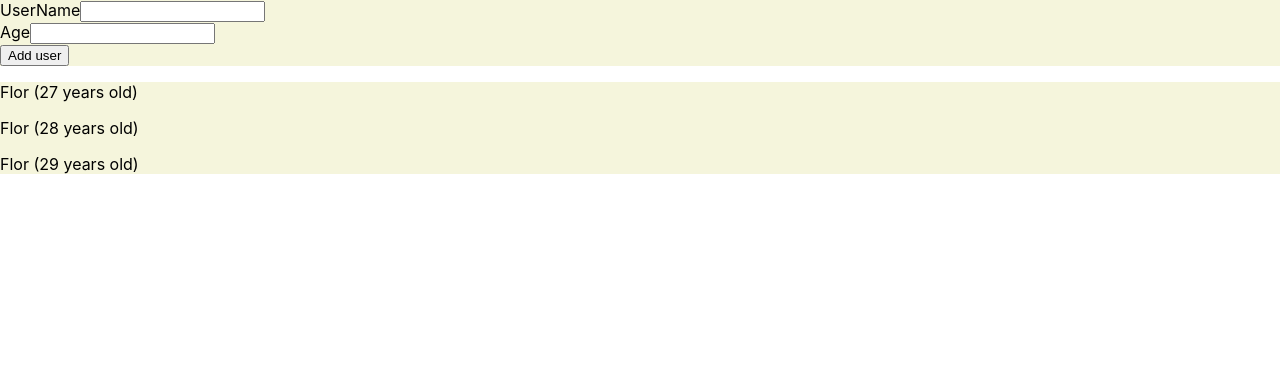
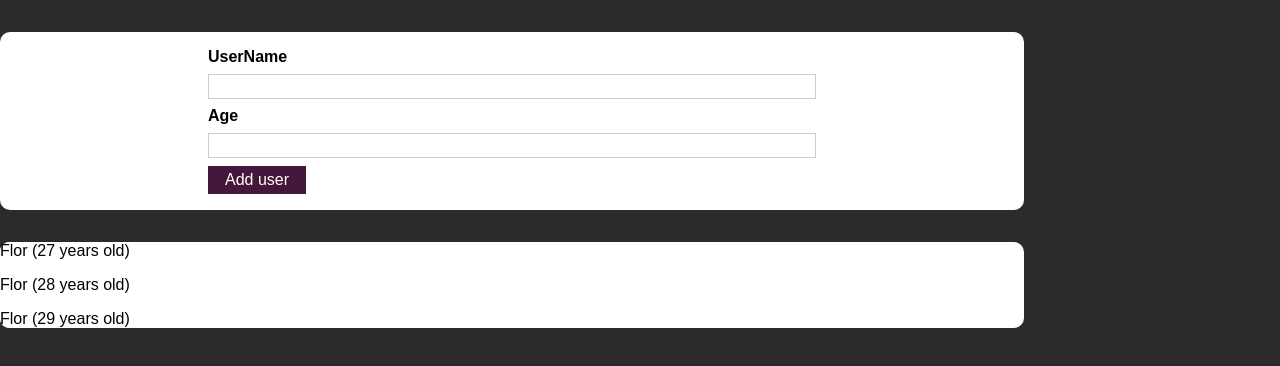
Before and after one commit to FlorFerr/users-app, a React (Create React App) app: page / in a window 1280 px wide. Shown: the top 366 px of the page. Built offline with nearby package versions, Linux system fonts and the light colour scheme.

Commit message:
validación input

```diff
--- a/src/App.js
+++ b/src/App.js
@@ -15,10 +15,8 @@ function App() {
 
   const saveHandler = (usersData) => {
     setUsers( [usersData, ...users])
+  }
 
-
-  }
-  console.log(users)
 
   return (
     <div className="App">
--- a/src/Components/Card/Card.css
+++ b/src/Components/Card/Card.css
@@ -1,3 +1,5 @@
 .card{
-    background-color:beige;
+    background-color:white;
+    border-radius: 10px;
+    width: 80%;
 }
--- a/src/Components/UsersInput/UsersInput.css
+++ b/src/Components/UsersInput/UsersInput.css
@@ -0,0 +1,46 @@
+.input {
+    margin: 2rem auto;
+    padding: 1rem;
+    width: 90%;
+    max-width: 40rem;
+
+  }
+
+  .input label {
+    display: block;
+    font-weight: bold;
+    margin-bottom: 0.5rem;
+  }
+
+  .input input {
+    font: inherit;
+    display: block;
+    width: 100%;
+    border: 1px solid #ccc;
+    padding: 0.15rem;
+    margin-bottom: 0.5rem;
+  }
+
+  .input input:focus {
+    outline: none;
+    border-color: #44173b;
+  }
+
+  .button {
+    font: inherit;
+    border: 1px solid #44173b;
+    background: #44173b;
+    color: white;
+    padding: 0.25rem 1rem;
+    cursor: pointer;
+  }
+
+  .button:hover,
+  .button:active {
+    background: #741188;
+    border-color: #741188;
+  }
+
+  .button:focus {
+    outline: none;
+  }
--- a/src/Components/UsersInput/UsersInput.js
+++ b/src/Components/UsersInput/UsersInput.js
@@ -18,6 +18,10 @@ const UsersInput = (props) => {
     const submitHandler = (e) => {
         e.preventDefault()
 
+        if(userName.length === 0 || (userAge.length === 0 || +userAge < 1)){
+            return
+        }
+
         const usersData = {
             name: userName,
             age: userAge,
@@ -33,7 +37,7 @@ const UsersInput = (props) => {
 
   return (
     <Card>
-        <form action="" onSubmit={submitHandler}>
+        <form action="" className='input' onSubmit={submitHandler}>
             <div>
                 <div>
                     <label htmlFor="">UserName</label>
@@ -45,7 +49,7 @@ const UsersInput = (props) => {
                 </div>
             </div>
             <div>
-                <button type='submit'>Add user</button>
+                <button type='submit' className='button'>Add user</button>
             </div>
         </form>
     </Card>
--- a/src/index.css
+++ b/src/index.css
@@ -1,13 +1,11 @@
-body {
+*{
+  box-sizing: border-box;
+}
+body{
   margin: 0;
-  font-family: -apple-system, BlinkMacSystemFont, 'Segoe UI', 'Roboto', 'Oxygen',
-    'Ubuntu', 'Cantarell', 'Fira Sans', 'Droid Sans', 'Helvetica Neue',
-    sans-serif;
-  -webkit-font-smoothing: antialiased;
-  -moz-osx-font-smoothing: grayscale;
+  padding: 0;
 }
-
-code {
-  font-family: source-code-pro, Menlo, Monaco, Consolas, 'Courier New',
-    monospace;
+html{
+  font-family: sans-serif;
+  background-color: #2c2a2a;
 }
```
